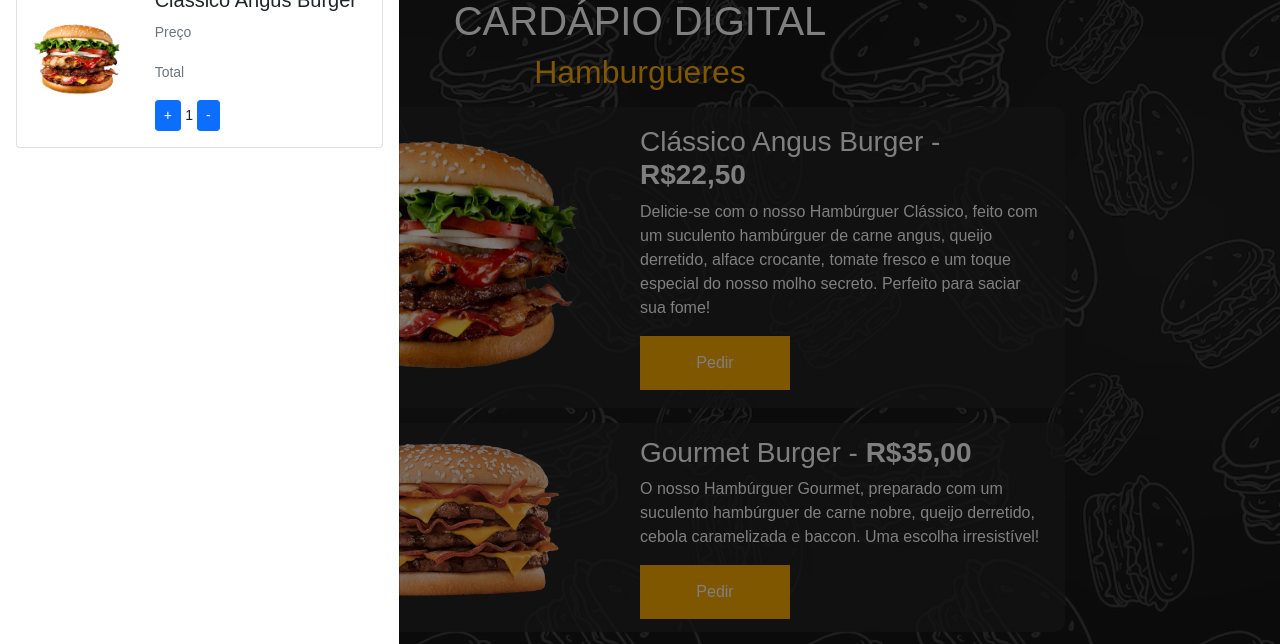
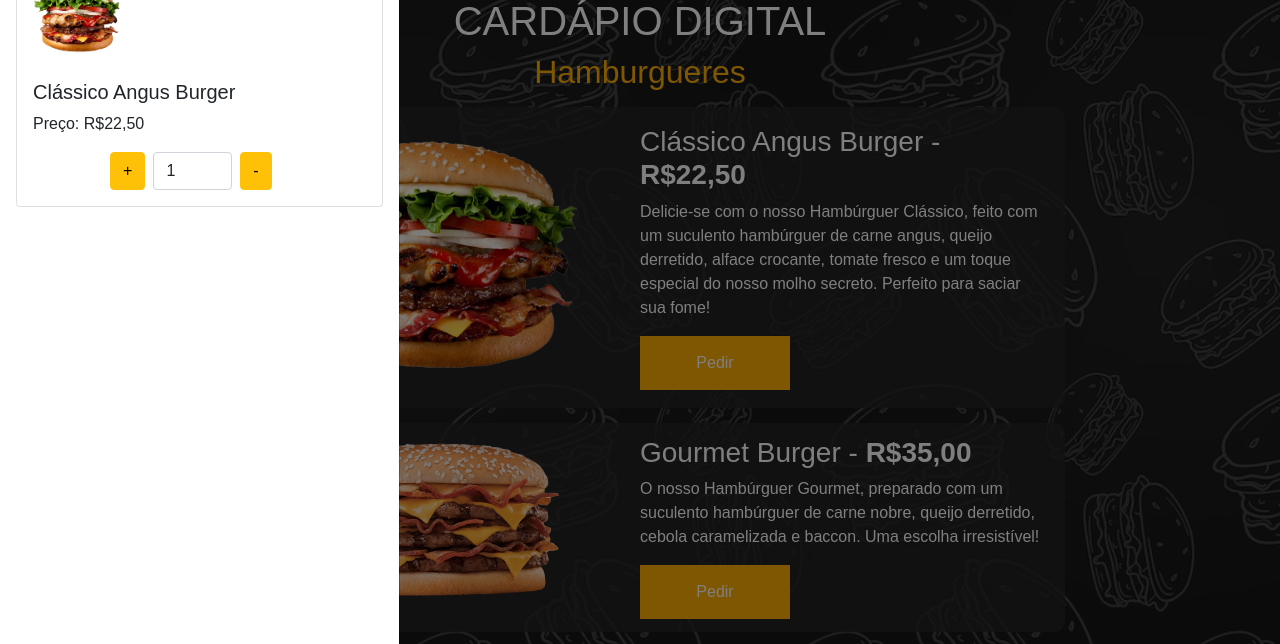
Before and after one commit to levibf/cardapio, a plain HTML site: page index.html in a window 1280 px wide. Both pictures are taken after a click on the button "Carrinho". Shown: the part 153-797 px from the top of the page. Drawn offline with nearby package versions, Linux system fonts and the light colour scheme.

Commit message:
final card

```diff
--- a/index.html
+++ b/index.html
@@ -40,17 +40,17 @@
                             alt="burger">
                     </div>
                     <div class="col-auto">
-                        <div class="card-body">
+                        <div class="card-body text-start">
                             <h5 class="card-title text-dark">Clássico Angus Burger</h5>
                             <!-- <p class="card-text text-dark">Delicie-se com o nosso Hambúrguer Clássico, feito com um
                                 suculento hambúrguer de carne angus, queijo derretido, alface crocante, tomate fresco e
                                 um toque especial do nosso molho secreto. Perfeito para saciar sua fome!</p> -->
-                            <p class="card-text"><small class="text-muted">Preço</small></p>
-                            <p class="card-text"><small class="text-muted">Total</small></p>
-                            <div>
-                                <a href="#" class="btn btn-primary btn-sm">+</a>
-                                <small class="text-dark"> 1 </small>
-                                <a href="#" class="btn btn-primary btn-sm">-</a>
+                            <p class="card-text text-dark">Preço: R$22,50</p>
+                            <!-- <p class="card-text text-dark">Total: R$22,50</p> -->
+                            <div class="d-flex justify-content-center">
+                                <a href="#" class="btn btn-warning btn-md">+</a>
+                                <input type="number" name="" id="" value="1" class="form-control mx-2 w-25">
+                                <a href="#" class="btn btn-warning btn-md">-</a>
                             </div>
                         </div>
                     </div>
```
